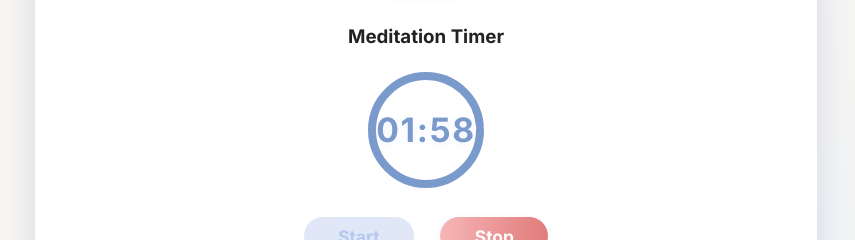
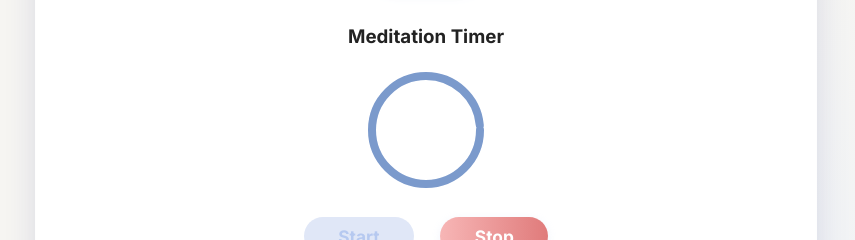
Before and after one commit to Codingpastor/bible-reading-site, a React (Vite) app: page / in a window 1280 px wide. Both pictures are taken after a click on the button "Start". Shown: the part 570-810 px from the top of the page, without its empty margins (214-1069 px from the left). Built offline with nearby package versions, Linux system fonts and the light colour scheme; no server answers.

Commit message:
update index.html

```diff
--- a/index.html
+++ b/index.html
@@ -5,7 +5,7 @@
     <link rel="icon" type="image/x-icon" href="/favicon.ico" />
     <link rel="icon" type="image/svg+xml" href="/vite.svg" />
     <meta name="viewport" content="width=device-width, initial-scale=1.0" />
-    <title>Vite + React</title>
+    <title>Dave's Bible Plan</title>
   </head>
   <body>
     <div id="root"></div>
--- a/src/App.jsx
+++ b/src/App.jsx
@@ -276,8 +276,18 @@ function App() {
               />
             </svg>
             <div className="timer-display-modern">
-              {timerActive || timer > 0 ? `${Math.floor(timer/60).toString().padStart(2,'0')}:${(timer%60).toString().padStart(2,'0')}` : '--:--'}
+              {/* Render nothing at all, ever */}
             </div>
+            {timerActive && (
+              <div style={{
+                position: 'absolute',
+                top: 0, left: 0, right: 0, bottom: 0,
+                background: 'rgba(255,255,255,0.0)', // fully transparent overlay
+                borderRadius: '50%',
+                zIndex: 2,
+                pointerEvents: 'none',
+              }}></div>
+            )}
           </div>
           <div className="timer-controls-modern">
             <button
@@ -354,7 +364,8 @@ function App() {
         >Verse #</button>
       </div>
       <footer style={{textAlign: 'center', color: '#888', fontSize: '0.98em', margin: '2.5em 0 0.5em 0'}}>
-        Scripture text from the <a href="https://www.esv.org/" target="_blank" rel="noopener noreferrer" style={{color:'#7b9acc', textDecoration:'underline'}}>English Standard Version (ESV)</a> &copy; Crossway, used by permission. All rights reserved.<br/>
+        Scripture text from the <a href="https://www.esv.org/" target="_blank" rel="noopener noreferrer" style={{color:'#7b9acc', textDecoration:'underline'}}>English Standard Version (ESV)</a><br/>
+        &copy; Crossway, used by permission. All rights reserved.<br/>
         <span style={{fontSize: '0.95em', color: '#b6c9f0'}}>Made with <span style={{color: '#e07b7b', fontWeight: 700}}>&hearts;</span> by <a href="https://davidwicks.site/" target="_blank" rel="noopener noreferrer" style={{color:'#7b9acc', textDecoration:'underline'}}>David Wicks</a></span>
       </footer>
     </div>
```
